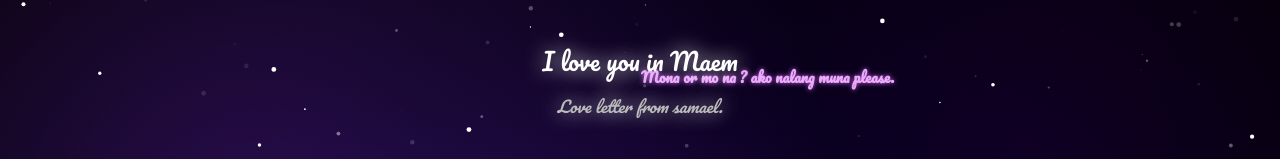
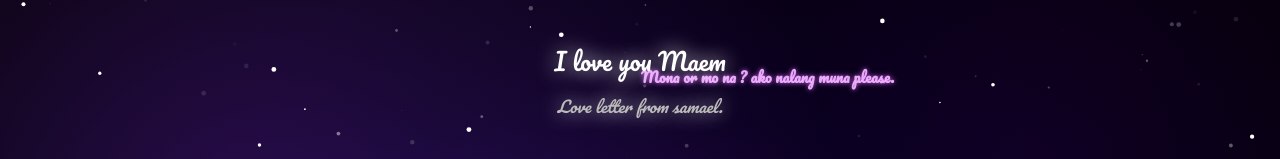
Before and after one commit to khiddGG/Loveletterz, a plain HTML site: page index.html in a window 1280 px wide. Shown: the top 159 px of the page. Drawn offline with Linux system fonts and the light colour scheme; animation ran at ten frames a second.

Commit message:
Update index.html

```diff
--- a/index.html
+++ b/index.html
@@ -11,7 +11,7 @@
   <div class="cosmic-bg"></div>
   <canvas id="canvas"></canvas>
   <div class="message">
-    <div>I love you in Maem</div>
+    <div>I love you Maem</div>
     <div class="subtitle">Love letter from samael.</div>
   </div>
   <audio id="bg-music" loop>
```
